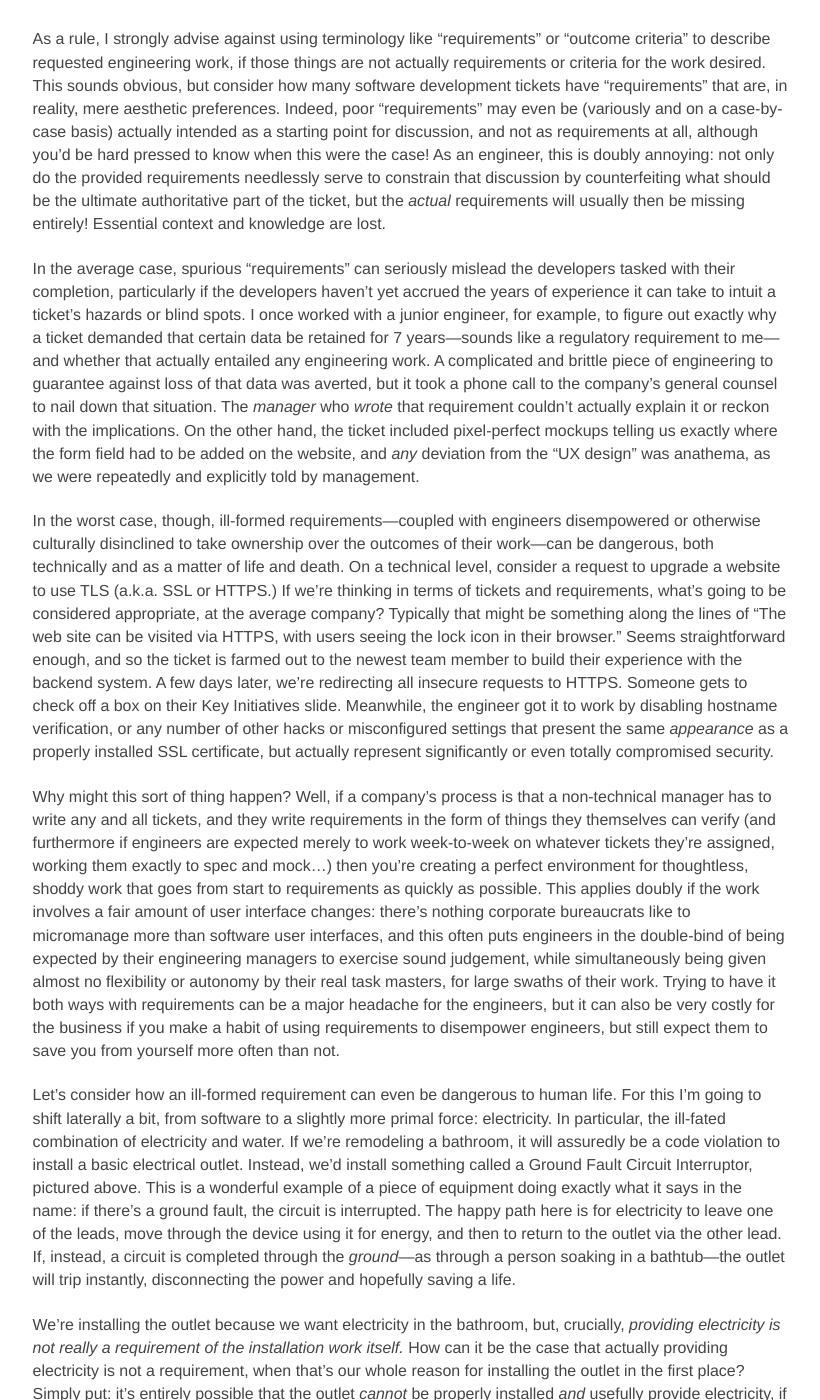
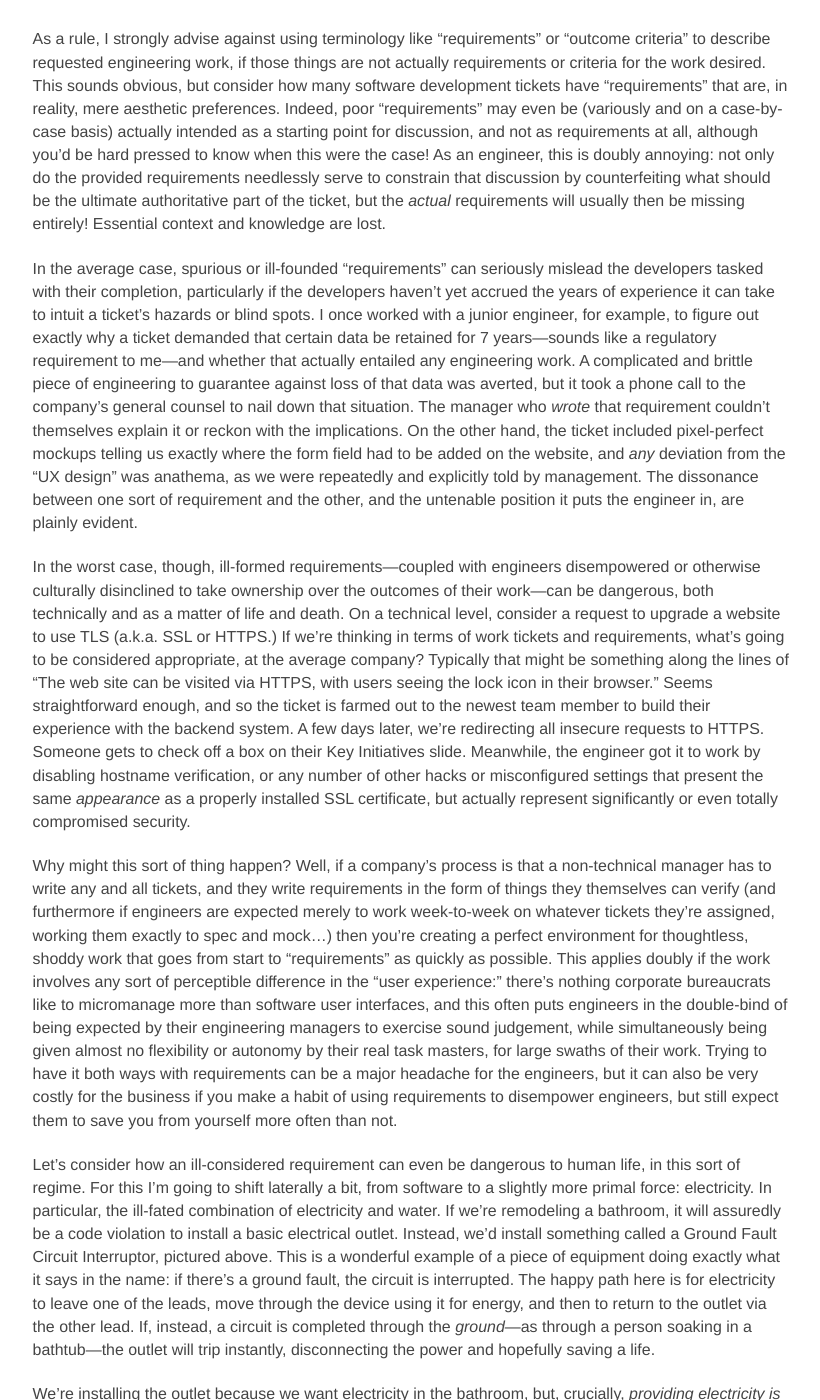
Before and after one commit to endash/endash.github.io, a Jekyll site: the page built from _posts/2021-11-09-the-fault-in-our-requirements.markdown, in a window 1280 px wide and 1400 px high, scrolled down 616 px. Shown: the whole window, without its empty margins (229-1049 px from the left). Built offline with Jekyll 4.4.1, drawn with Linux system fonts in a browser that asks for light colours.

Commit message:
Sightly expand requirements post

```diff
--- a/_posts/2021-11-09-the-fault-in-our-requirements.markdown
+++ b/_posts/2021-11-09-the-fault-in-our-requirements.markdown
@@ -10,13 +10,13 @@ layout: post
 
 As a rule, I strongly advise against using terminology like "requirements" or "outcome criteria" to describe requested engineering work, if those things are not actually requirements or criteria for the work desired. This sounds obvious, but consider how many software development tickets have "requirements" that are, in reality, mere aesthetic preferences. Indeed, poor "requirements" may even be (variously and on a case-by-case basis) actually intended as a starting point for discussion, and not as requirements at all, although you'd be hard pressed to know when this were the case! As an engineer, this is doubly annoying: not only do the provided requirements needlessly serve to constrain that discussion by counterfeiting what should be the ultimate authoritative part of the ticket, but the _actual_ requirements will usually then be missing entirely! Essential context and knowledge are lost.
 
-In the average case, spurious "requirements" can seriously mislead the developers tasked with their completion, particularly if the developers haven't yet accrued the years of experience it can take to intuit a ticket's hazards or blind spots. I once worked with a junior engineer, for example, to figure out exactly why a ticket demanded that certain data be retained for 7 years—sounds like a regulatory requirement to me—and whether that actually entailed any engineering work. A complicated and brittle piece of engineering to guarantee against loss of that data was averted, but it took a phone call to the company's general counsel to nail down that situation. The _manager_ who _wrote_ that requirement couldn't actually explain it or reckon with the implications. On the other hand, the ticket included pixel-perfect mockups telling us exactly where the form field had to be added on the website, and _any_ deviation from the "UX design" was anathema, as we were repeatedly and explicitly told by management.
+In the average case, spurious or ill-founded "requirements" can seriously mislead the developers tasked with their completion, particularly if the developers haven't yet accrued the years of experience it can take to intuit a ticket's hazards or blind spots. I once worked with a junior engineer, for example, to figure out exactly why a ticket demanded that certain data be retained for 7 years—sounds like a regulatory requirement to me—and whether that actually entailed any engineering work. A complicated and brittle piece of engineering to guarantee against loss of that data was averted, but it took a phone call to the company's general counsel to nail down that situation. The manager who _wrote_ that requirement couldn't themselves explain it or reckon with the implications. On the other hand, the ticket included pixel-perfect mockups telling us exactly where the form field had to be added on the website, and _any_ deviation from the "UX design" was anathema, as we were repeatedly and explicitly told by management. The dissonance between one sort of requirement and the other, and the untenable position it puts the engineer in, are plainly evident.
 
-In the worst case, though, ill-formed requirements—coupled with engineers disempowered or otherwise culturally disinclined to take ownership over the outcomes of their work—can be dangerous, both technically and as a matter of life and death. On a technical level, consider a request to upgrade a website to use TLS (a.k.a. SSL or HTTPS.) If we're thinking in terms of tickets and requirements, what's going to be considered appropriate, at the average company? Typically that might be something along the lines of "The web site can be visited via HTTPS, with users seeing the lock icon in their browser." Seems straightforward enough, and so the ticket is farmed out to the newest team member to build their experience with the backend system. A few days later, we're redirecting all insecure requests to HTTPS. Someone gets to check off a box on their Key Initiatives slide. Meanwhile, the engineer got it to work by disabling hostname verification, or any number of other hacks or misconfigured settings that present the same _appearance_ as a properly installed SSL certificate, but actually represent significantly or even totally compromised security.
+In the worst case, though, ill-formed requirements—coupled with engineers disempowered or otherwise culturally disinclined to take ownership over the outcomes of their work—can be dangerous, both technically and as a matter of life and death. On a technical level, consider a request to upgrade a website to use TLS (a.k.a. SSL or HTTPS.) If we're thinking in terms of work tickets and requirements, what's going to be considered appropriate, at the average company? Typically that might be something along the lines of "The web site can be visited via HTTPS, with users seeing the lock icon in their browser." Seems straightforward enough, and so the ticket is farmed out to the newest team member to build their experience with the backend system. A few days later, we're redirecting all insecure requests to HTTPS. Someone gets to check off a box on their Key Initiatives slide. Meanwhile, the engineer got it to work by disabling hostname verification, or any number of other hacks or misconfigured settings that present the same _appearance_ as a properly installed SSL certificate, but actually represent significantly or even totally compromised security.
 
-Why might this sort of thing happen? Well, if a company's process is that a non-technical manager has to write any and all tickets, and they write requirements in the form of things they themselves can verify (and furthermore if engineers are expected merely to work week-to-week on whatever tickets they're assigned, working them exactly to spec and mock...) then you're creating a perfect environment for thoughtless, shoddy work that goes from start to requirements as quickly as possible. This applies doubly if the work involves a fair amount of user interface changes: there's nothing corporate bureaucrats like to micromanage more than software user interfaces, and this often puts engineers in the double-bind of being expected by their engineering managers to exercise sound judgement, while simultaneously being given almost no flexibility or autonomy by their real task masters, for large swaths of their work. Trying to have it both ways with requirements can be a major headache for the engineers, but it can also be very costly for the business if you make a habit of using requirements to disempower engineers, but still expect them to save you from yourself more often than not.
+Why might this sort of thing happen? Well, if a company's process is that a non-technical manager has to write any and all tickets, and they write requirements in the form of things they themselves can verify (and furthermore if engineers are expected merely to work week-to-week on whatever tickets they're assigned, working them exactly to spec and mock...) then you're creating a perfect environment for thoughtless, shoddy work that goes from start to "requirements" as quickly as possible. This applies doubly if the work involves any sort of perceptible difference in the "user experience:" there's nothing corporate bureaucrats like to micromanage more than software user interfaces, and this often puts engineers in the double-bind of being expected by their engineering managers to exercise sound judgement, while simultaneously being given almost no flexibility or autonomy by their real task masters, for large swaths of their work. Trying to have it both ways with requirements can be a major headache for the engineers, but it can also be very costly for the business if you make a habit of using requirements to disempower engineers, but still expect them to save you from yourself more often than not.
 
-Let's consider how an ill-formed requirement can even be dangerous to human life. For this I'm going to shift laterally a bit, from software to a slightly more primal force: electricity. In particular, the ill-fated combination of electricity and water. If we're remodeling a bathroom, it will assuredly be a code violation to install a basic electrical outlet. Instead, we'd install something called a Ground Fault Circuit Interruptor, pictured above. This is a wonderful example of a piece of equipment doing exactly what it says in the name: if there's a ground fault, the circuit is interrupted. The happy path here is for electricity to leave one of the leads, move through the device using it for energy, and then to return to the outlet via the other lead. If, instead, a circuit is completed through the _ground_—as through a person soaking in a bathtub—the outlet will trip instantly, disconnecting the power and hopefully saving a life.
+Let's consider how an ill-considered requirement can even be dangerous to human life, in this sort of regime. For this I'm going to shift laterally a bit, from software to a slightly more primal force: electricity. In particular, the ill-fated combination of electricity and water. If we're remodeling a bathroom, it will assuredly be a code violation to install a basic electrical outlet. Instead, we'd install something called a Ground Fault Circuit Interruptor, pictured above. This is a wonderful example of a piece of equipment doing exactly what it says in the name: if there's a ground fault, the circuit is interrupted. The happy path here is for electricity to leave one of the leads, move through the device using it for energy, and then to return to the outlet via the other lead. If, instead, a circuit is completed through the _ground_—as through a person soaking in a bathtub—the outlet will trip instantly, disconnecting the power and hopefully saving a life.
 
 We're installing the outlet because we want electricity in the bathroom, but, crucially, _providing electricity is not really a requirement of the installation work itself._ How can it be the case that actually providing electricity is not a requirement, when that's our whole reason for installing the outlet in the first place? Simply put: it's entirely possible that the outlet _cannot_ be properly installed _and_ usefully provide electricity, if there are other problems present or the outlet in question is defective. In actual fact, the _real_ requirement is that the outlet _not_ provide electricity! It should _not_ provide electricity in the presence of a simple ground fault, for example. Even something like "it should provide electricity _safely_" would not be valid since, again, it may not actually be possible to do so within the scope of this work.
 
```
